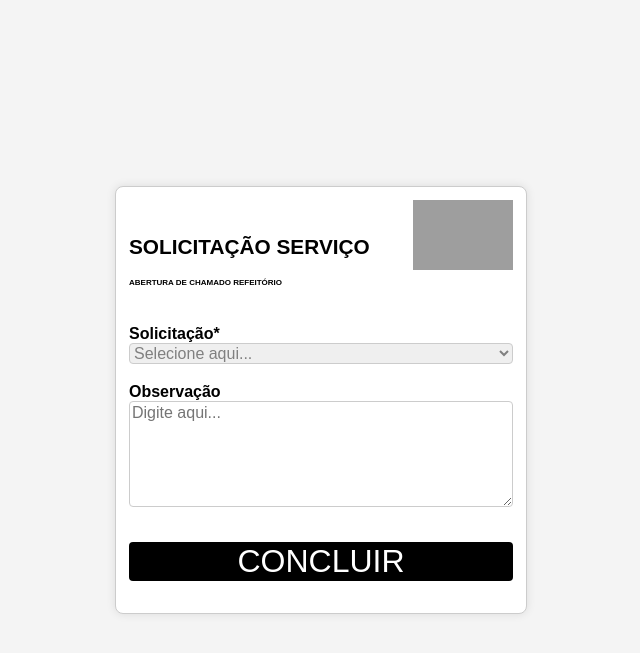
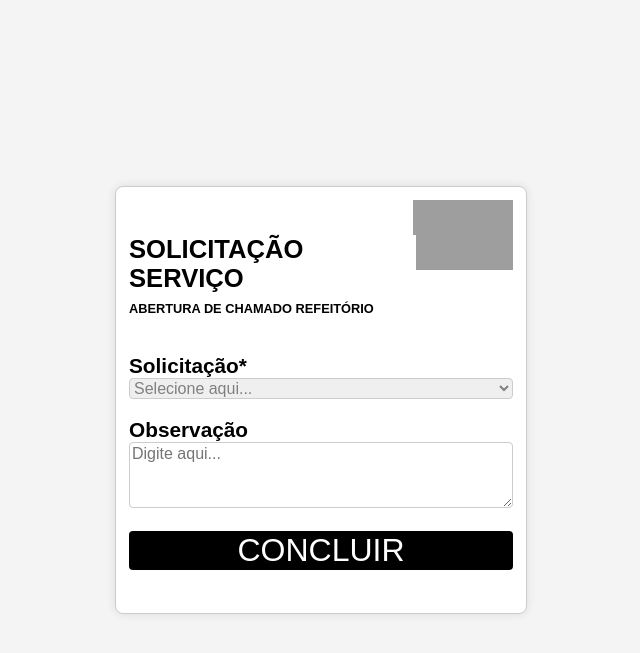
Before and after one commit to tiInhaus/python-automation, a Flask app: page /add_chamado_globo/1 in a window 1280 px wide. Shown: the top 653 px of the page, without its empty margins (319-959 px from the left). Run offline with Flask 3, Linux system fonts and the light colour scheme; some libraries are stand-ins or nearby versions; grey boxes are pictures that could not be loaded.

Commit message:
feat: 'campo de observação teve um ajuste de tamanho. h1,h2,h3 tambem'

```diff
--- a/FLASK/templates/add_chamado_globo.html
+++ b/FLASK/templates/add_chamado_globo.html
@@ -48,20 +48,20 @@
 
         h1 {
             margin: 0;
-            font-size: 1.3em;
+            font-size: 1.6em;
             text-align: left;
         }
 
 
         h2 {
             margin: 0;
-            font-size: 1.0em;
+            font-size: 1.3em;
             text-align: left;
         }
 
         h3 {
             margin: 0;
-            font-size: 0.5em;
+            font-size: 0.8em;
             text-align: left;
             padding-bottom: 10%;
             padding-top: 2%;
@@ -79,7 +79,7 @@
         }
 
         textarea {
-            height: 100px; /* Pode ajustar conforme necessário */
+            height: 15%; /* Pode ajustar conforme necessário */
             width: auto;
             font-family:"Arial";
         }
@@ -90,7 +90,7 @@
             border: none;
             cursor: pointer;
             font-size: 2em;
-            margin-top: 4%;
+            margin-top: 1%;
         }
 
         button:hover {
```
